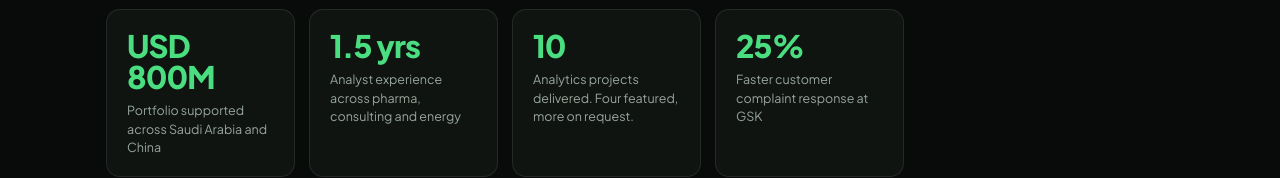
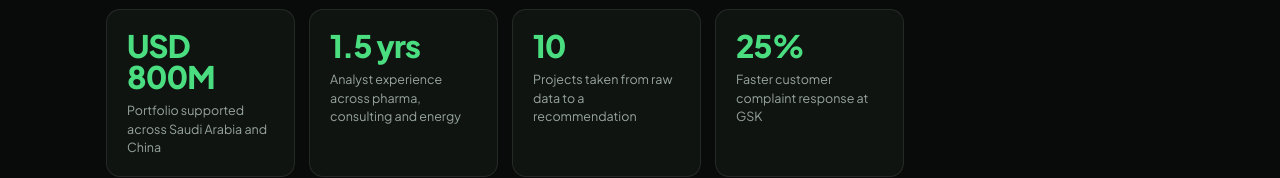
Before and after one commit to Mharis-khan/portfolio, a plain HTML site: page index.html in a window 1280 px wide. Shown: the part 598-776 px from the top of the page. Drawn offline with Linux system fonts and the light colour scheme.

Commit message:
Update index.html

```diff
--- a/index.html
+++ b/index.html
@@ -187,7 +187,7 @@ footer{padding:26px 0;border-top:1px solid var(--line);font-size:13px;color:var(
     <div class="stats">
       <div class="stat"><div class="n">USD 800M</div><div class="l">Portfolio supported across Saudi Arabia and China</div></div>
       <div class="stat"><div class="n">1.5 yrs</div><div class="l">Analyst experience across pharma, consulting and energy</div></div>
-      <div class="stat"><div class="n">10</div><div class="l">Analytics projects delivered. Four featured, more on request.</div></div>
+      <div class="stat"><div class="n">10</div><div class="l">Projects taken from raw data to a recommendation</div></div>
       <div class="stat"><div class="n">25%</div><div class="l">Faster customer complaint response at GSK</div></div>
     </div>
     </div>
```
